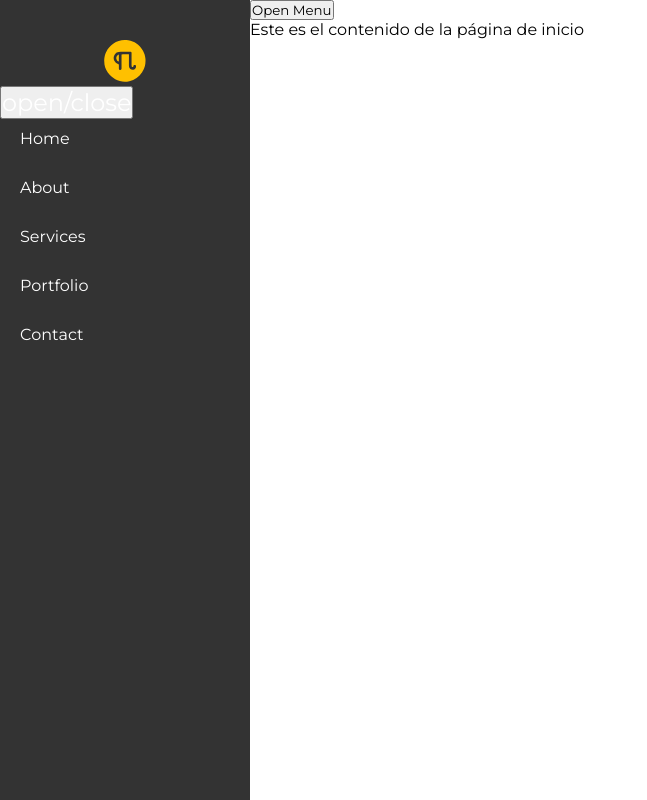
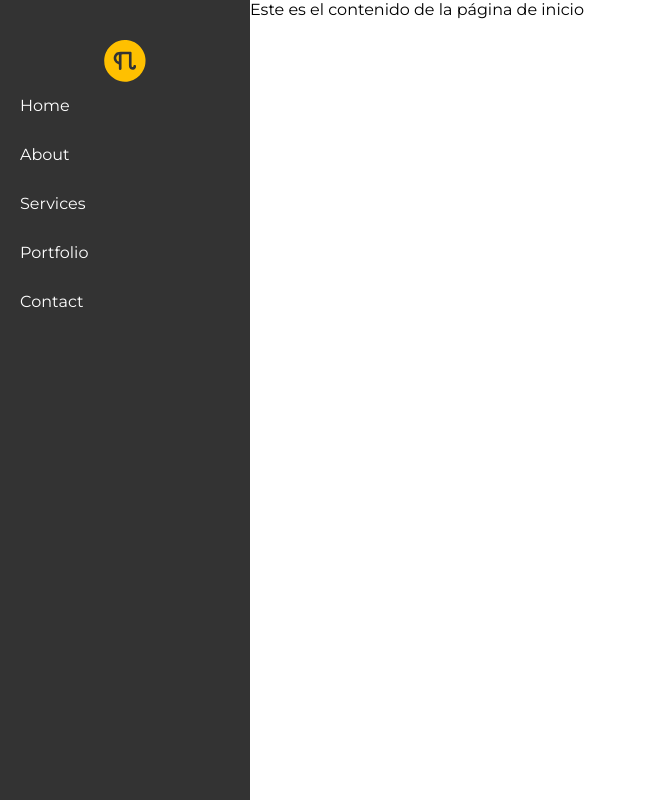
Before and after one commit to famicucci/pi-boilerplate, a Next.js app: page /home in a window 1280 px wide. Shown: the whole page, without its empty margins (0-647 px from the left). Built offline with nearby package versions, Linux system fonts and the light colour scheme.

Commit message:
Create a new component for menu

```diff
--- /dev/null
+++ b/app/home/components/Menu/Menu.tsx
@@ -0,0 +1,49 @@
+import { LogoMini } from '@/components/Logo';
+import * as React from 'react';
+import styles from '../../styles/menu.module.css';
+
+export interface IMenuProps {
+	active: boolean;
+	setActive: React.Dispatch<React.SetStateAction<boolean>>;
+}
+
+export default function Menu(props: IMenuProps) {
+	const { active, setActive } = props;
+
+	return (
+		<div
+			className={`${styles.sideMenu} ${active && styles.sideMenuActive}`}
+			id="side-menu"
+		>
+			<div
+				onClick={() => {
+					setActive(!active);
+				}}
+				className={`${styles.containerLogo} ${
+					active
+						? styles.containerLogoMenuActive
+						: styles.containerLogoMenuInActive
+				}`}
+			>
+				<LogoMini />
+			</div>
+			<ul className={styles.menuLinks}>
+				<li>
+					<a href="#">Home</a>
+				</li>
+				<li>
+					<a href="#">About</a>
+				</li>
+				<li>
+					<a href="#">Services</a>
+				</li>
+				<li>
+					<a href="#">Portfolio</a>
+				</li>
+				<li>
+					<a href="#">Contact</a>
+				</li>
+			</ul>
+		</div>
+	);
+}
--- /dev/null
+++ b/app/home/components/Menu/index.ts
@@ -0,0 +1,2 @@
+export { default as Menu } from './Menu';
+export * from './index';
--- a/app/home/layout.tsx
+++ b/app/home/layout.tsx
@@ -1,7 +1,7 @@
 'use client';
 import { useState } from 'react';
-import styles from './styles/menu.module.css';
-import { LogoMini } from '@/components/Logo';
+import styles from './styles/layout.module.css';
+import { Menu } from './components/Menu';
 
 export interface IAppLayoutProps {
 	children: React.ReactNode;
@@ -12,60 +12,10 @@ export default function AppLayout(props: IAppLayoutProps) {
 
 	return (
 		<>
-			<div
-				className={`${styles.sideMenu} ${active && styles.sideMenuActive}`}
-				id="side-menu"
-			>
-				<div
-					onClick={() => {
-						setActive(!active);
-					}}
-					className={`${styles.containerLogo} ${
-						active
-							? styles.containerLogoMenuActive
-							: styles.containerLogoMenuInActive
-					}`}
-				>
-					<LogoMini />
-				</div>
-				<button
-					className={styles.closeBtn}
-					id="close-btn"
-					onClick={() => {
-						setActive(!active);
-					}}
-				>
-					open/close
-				</button>
-				<ul className={styles.menuLinks}>
-					<li>
-						<a href="#">Home</a>
-					</li>
-					<li>
-						<a href="#">About</a>
-					</li>
-					<li>
-						<a href="#">Services</a>
-					</li>
-					<li>
-						<a href="#">Portfolio</a>
-					</li>
-					<li>
-						<a href="#">Contact</a>
-					</li>
-				</ul>
-			</div>
+			<Menu active={active} setActive={setActive} />
 			<div
 				className={`${styles.content} ${active && styles.contentMenuActive}`}
 			>
-				<button
-					id="open-menu"
-					onClick={() => {
-						setActive(!active);
-					}}
-				>
-					Open Menu
-				</button>
 				{props.children}
 			</div>
 		</>
--- /dev/null
+++ b/app/home/styles/layout.module.css
@@ -0,0 +1,9 @@
+/* Styles for content */
+.content {
+	margin-left: 50px;
+	transition: margin-left 0.3s;
+}
+
+.contentMenuActive {
+	margin-left: 250px;
+}
--- a/app/home/styles/menu.module.css
+++ b/app/home/styles/menu.module.css
@@ -46,16 +46,6 @@
 	text-decoration: none;
 }
 
-/* Styles for content */
-.content {
-	margin-left: 50px;
-	transition: margin-left 0.3s;
-}
-
 .sideMenuActive {
 	left: 0;
 }
-
-.contentMenuActive {
-	margin-left: 250px;
-}
```
